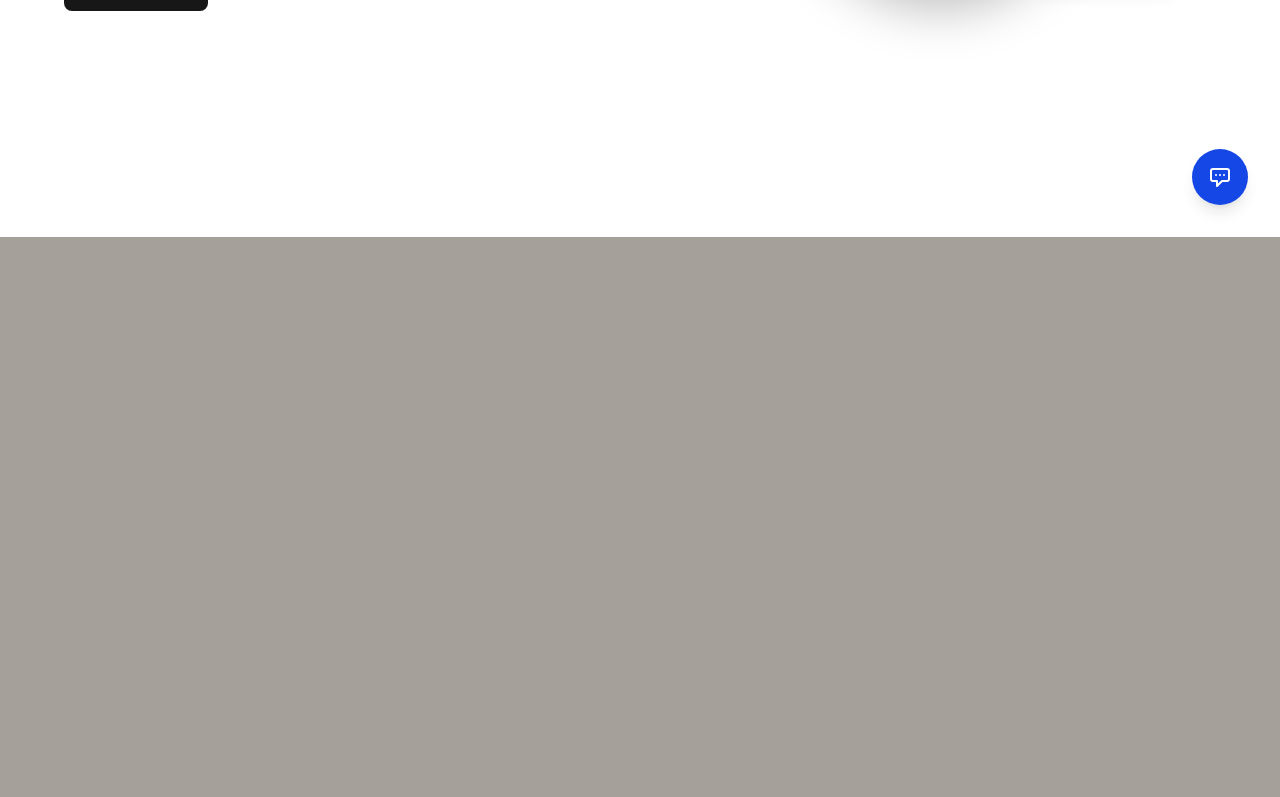
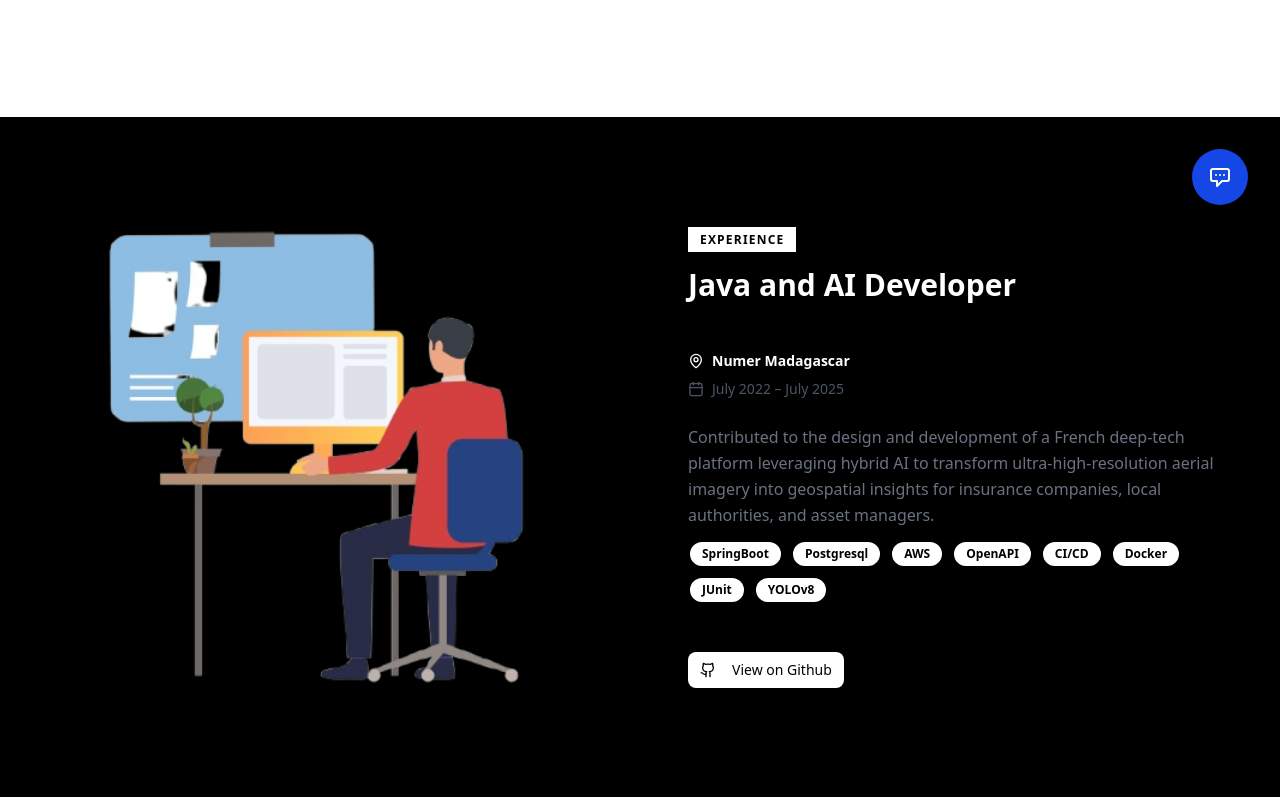
Before and after one commit to nvagno/portefolio, a Next.js app: page / in a window 1280 px wide. Shown: the part 563-1360 px from the top of the page. Built offline with nearby package versions, Linux system fonts and the light colour scheme.

Commit message:
feat: implement works section and handle colors on dark mode

```diff
--- a/components/hero/hero.tsx
+++ b/components/hero/hero.tsx
@@ -8,7 +8,7 @@ export function HeroSection() {
   return (
     <section
       id="home"
-      className="relative min-h-screen flex items-center justify-center px-4 py-20"
+      className="relative min-h-[85vh] flex items-center justify-center px-4 py-20"
     >
       <div className="max-w-6xl mx-auto w-full">
         <div className="grid md:grid-cols-2 gap-12 items-center">
--- a/components/portefolio/portefolio.tsx
+++ b/components/portefolio/portefolio.tsx
@@ -2,7 +2,7 @@ export function PortefolioSection() {
   return (
     <section
       id="portefolio"
-      className="relative bg-white min-h-screen flex items-center justify-center px-4"
+      className="relative dark:bg-black bg-white min-h-[85vh] flex items-center justify-center px-4"
     >
       <div></div>
       <div></div>
--- /dev/null
+++ b/components/ui/badge.tsx
@@ -0,0 +1,46 @@
+import * as React from "react";
+import { Slot } from "@radix-ui/react-slot";
+import { cva, type VariantProps } from "class-variance-authority";
+
+import { cn } from "@/lib/utils";
+
+const badgeVariants = cva(
+  "inline-flex items-center justify-center rounded-full border px-2 py-0.5 text-xs font-medium w-fit whitespace-nowrap shrink-0 [&>svg]:size-3 gap-1 [&>svg]:pointer-events-none focus-visible:border-ring focus-visible:ring-ring/50 focus-visible:ring-[3px] aria-invalid:ring-destructive/20 dark:aria-invalid:ring-destructive/40 aria-invalid:border-destructive transition-[color,box-shadow] overflow-hidden",
+  {
+    variants: {
+      variant: {
+        default:
+          "border-transparent bg-primary text-primary-foreground [a&]:hover:bg-primary/90",
+        secondary:
+          "border-transparent bg-secondary text-secondary-foreground [a&]:hover:bg-secondary/90",
+        destructive:
+          "border-transparent bg-destructive text-white [a&]:hover:bg-destructive/90 focus-visible:ring-destructive/20 dark:focus-visible:ring-destructive/40 dark:bg-destructive/60",
+        outline:
+          "text-foreground [a&]:hover:bg-accent [a&]:hover:text-accent-foreground",
+      },
+    },
+    defaultVariants: {
+      variant: "default",
+    },
+  },
+);
+
+function Badge({
+  className,
+  variant,
+  asChild = false,
+  ...props
+}: React.ComponentProps<"span"> &
+  VariantProps<typeof badgeVariants> & { asChild?: boolean }) {
+  const Comp = asChild ? Slot : "span";
+
+  return (
+    <Comp
+      data-slot="badge"
+      className={cn(badgeVariants({ variant }), className)}
+      {...props}
+    />
+  );
+}
+
+export { Badge, badgeVariants };
--- /dev/null
+++ b/components/ui/card.tsx
@@ -0,0 +1,92 @@
+import * as React from "react";
+
+import { cn } from "@/lib/utils";
+
+function Card({ className, ...props }: React.ComponentProps<"div">) {
+  return (
+    <div
+      data-slot="card"
+      className={cn(
+        "bg-card text-card-foreground flex flex-col gap-6 rounded-xl border py-6 shadow-sm",
+        className,
+      )}
+      {...props}
+    />
+  );
+}
+
+function CardHeader({ className, ...props }: React.ComponentProps<"div">) {
+  return (
+    <div
+      data-slot="card-header"
+      className={cn(
+        "@container/card-header grid auto-rows-min grid-rows-[auto_auto] items-start gap-2 px-6 has-data-[slot=card-action]:grid-cols-[1fr_auto] [.border-b]:pb-6",
+        className,
+      )}
+      {...props}
+    />
+  );
+}
+
+function CardTitle({ className, ...props }: React.ComponentProps<"div">) {
+  return (
+    <div
+      data-slot="card-title"
+      className={cn("leading-none font-semibold", className)}
+      {...props}
+    />
+  );
+}
+
+function CardDescription({ className, ...props }: React.ComponentProps<"div">) {
+  return (
+    <div
+      data-slot="card-description"
+      className={cn("text-muted-foreground text-sm", className)}
+      {...props}
+    />
+  );
+}
+
+function CardAction({ className, ...props }: React.ComponentProps<"div">) {
+  return (
+    <div
+      data-slot="card-action"
+      className={cn(
+        "col-start-2 row-span-2 row-start-1 self-start justify-self-end",
+        className,
+      )}
+      {...props}
+    />
+  );
+}
+
+function CardContent({ className, ...props }: React.ComponentProps<"div">) {
+  return (
+    <div
+      data-slot="card-content"
+      className={cn("px-6", className)}
+      {...props}
+    />
+  );
+}
+
+function CardFooter({ className, ...props }: React.ComponentProps<"div">) {
+  return (
+    <div
+      data-slot="card-footer"
+      className={cn("flex items-center px-6 [.border-t]:pt-6", className)}
+      {...props}
+    />
+  );
+}
+
+export {
+  Card,
+  CardHeader,
+  CardFooter,
+  CardTitle,
+  CardAction,
+  CardDescription,
+  CardContent,
+};
--- a/components/work/work.tsx
+++ b/components/work/work.tsx
@@ -1,11 +1,101 @@
+import { Badge } from "@/components/ui/badge";
+import { Button } from "@/components/ui/button";
+import {
+  Card,
+  CardContent,
+  CardDescription,
+  CardFooter,
+  CardHeader,
+  CardTitle,
+} from "@/components/ui/card";
+import { Github, MapPin, Calendar } from "lucide-react";
+
 export function WorkSection() {
   return (
     <section
       id="works"
-      className="relative bg-stone-400 min-h-screen flex items-center justify-center px-4"
+      className="relative min-h-[85vh] flex items-center justify-center px-4 dark:bg-white bg-black"
     >
-      <div></div>
-      <div></div>
+      <div className="max-w-7xl w-full grid lg:grid-cols-2 gap-12 items-center">
+        <div className="relative group order-2 lg:order-1">
+          <div className="absolute"></div>
+          <div className="relative overflow-hidden">
+            <img
+              src="work.png"
+              alt="Work Illustration"
+              className="w-full h-[500px] object-cover"
+            />
+          </div>
+        </div>
+
+        <div className="order-1 lg:order-2">
+          <Card className="bg-white border-none shadow-none bg-transparent">
+            <CardHeader className="space-y-2 pb-6">
+              <div className="inline-block">
+                <span className="text-xs font-bold uppercase tracking-widest px-3 py-1 bg-white text-black dark:bg-black dark:text-white">
+                  Experience
+                </span>
+              </div>
+              <CardTitle className="text-2xl md:text-3xl dark:font-black font-white leading-tight dark:text-black text-white">
+                Java and AI Developer
+              </CardTitle>
+            </CardHeader>
+
+            <CardContent className="space-y-3">
+              <div className="space-y-2">
+                <div className="flex items-center gap-2 text-sm font-semibold">
+                  <MapPin className="w-4 h-4 dark:text-black text-white" />
+                  <span className="dark:text-black text-white">
+                    Numer Madagascar
+                  </span>
+                </div>
+                <div className="flex items-center gap-2 text-sm text-gray-600">
+                  <Calendar className="w-4 h-4" />
+                  <span>July 2022 – July 2025</span>
+                </div>
+              </div>
+
+              <div className="h-px bg-black"></div>
+
+              <CardDescription className="text-base leading-relaxed dark:text-gray-800 text-gray-500">
+                Contributed to the design and development of a French deep-tech
+                platform leveraging hybrid AI to transform ultra-high-resolution
+                aerial imagery into geospatial insights for insurance companies,
+                local authorities, and asset managers.
+              </CardDescription>
+
+              <div className="flex flex-wrap gap-2">
+                {[
+                  "SpringBoot",
+                  "Postgresql",
+                  "AWS",
+                  "OpenAPI",
+                  "CI/CD",
+                  "Docker",
+                  "JUnit",
+                  "YOLOv8",
+                ].map((tech) => (
+                  <Badge
+                    key={tech}
+                    className="dark:bg-black bg-white dark:text-white text-black border-2 border-black hover:bg-white hover:text-black transition-colors duration-200 font-bold px-3 py-1"
+                  >
+                    {tech}
+                  </Badge>
+                ))}
+              </div>
+            </CardContent>
+
+            <CardFooter className="pt-6">
+              <Button className="w-full md:w-auto dark:bg-black bg-white dark:text-white text-black">
+                <Github className="w-5 h-5 mr-2" />
+                <a href="https://github.com/b-partners/bpartners-api">
+                  View on Github
+                </a>
+              </Button>
+            </CardFooter>
+          </Card>
+        </div>
+      </div>
     </section>
   );
 }
--- a/public/dictionnaries/en.json
+++ b/public/dictionnaries/en.json
@@ -1,7 +1,7 @@
 {
   "home": "Home",
   "works": "Works",
-  "portefolio": "Portefolio",
+  "portefolio": "Portfolio",
   "contacts": "Contacts",
   "language": "Language",
   "hello": "Hello 👋, I'm",
```
Also changed, not shown: components/contact/contact.tsx (+21 -15 lines), public/bg-banner.png (added), public/work.png (added).
